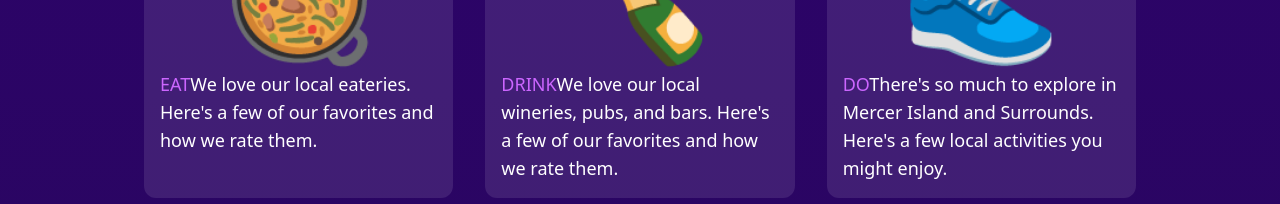
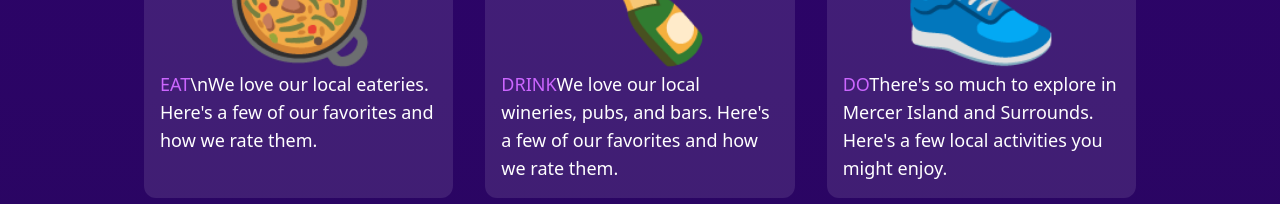
Before and after one commit to dufok/viks-local-guide-next, a Next.js app: page / in a window 1280 px wide. Shown: the part 414-618 px from the top of the page. Built offline with nearby package versions, Linux system fonts and the light colour scheme.

Commit message:
Update index.tsx

```diff
--- a/src/pages/index.tsx
+++ b/src/pages/index.tsx
@@ -27,8 +27,7 @@ export default function Home() {
               <h1 className="text-7xl md:text-9xl text-center ">🥘</h1>
               <div className="text-lg">
                 <span className=" text-[hsl(280,100%,70%)]">EAT</span>
-
-                We love our local eateries. Here&apos;s a few of our favorites and how we rate them.
+                \nWe love our local eateries. Here&apos;s a few of our favorites and how we rate them.
               </div>
             </Link>
             <Link
```
